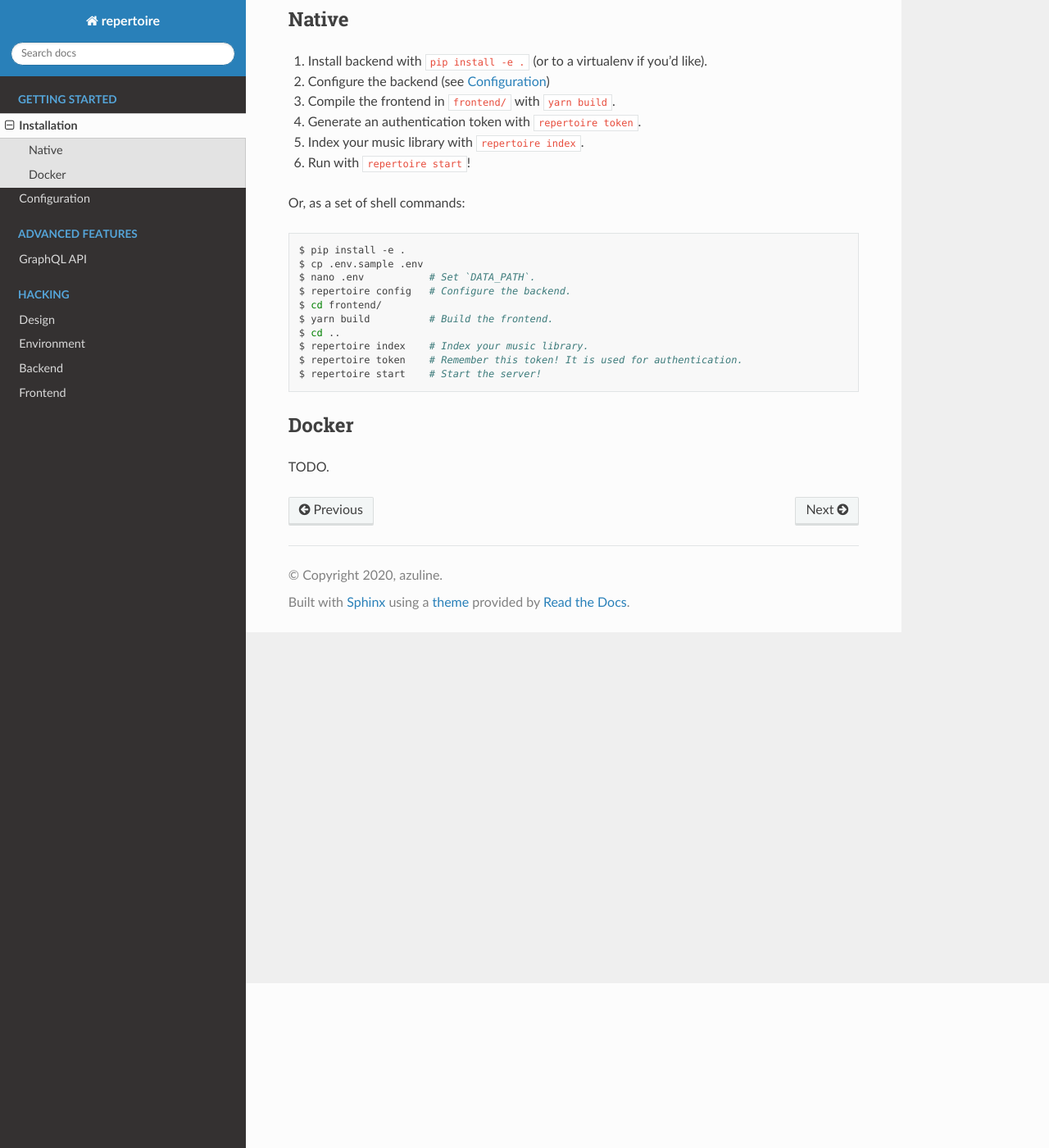
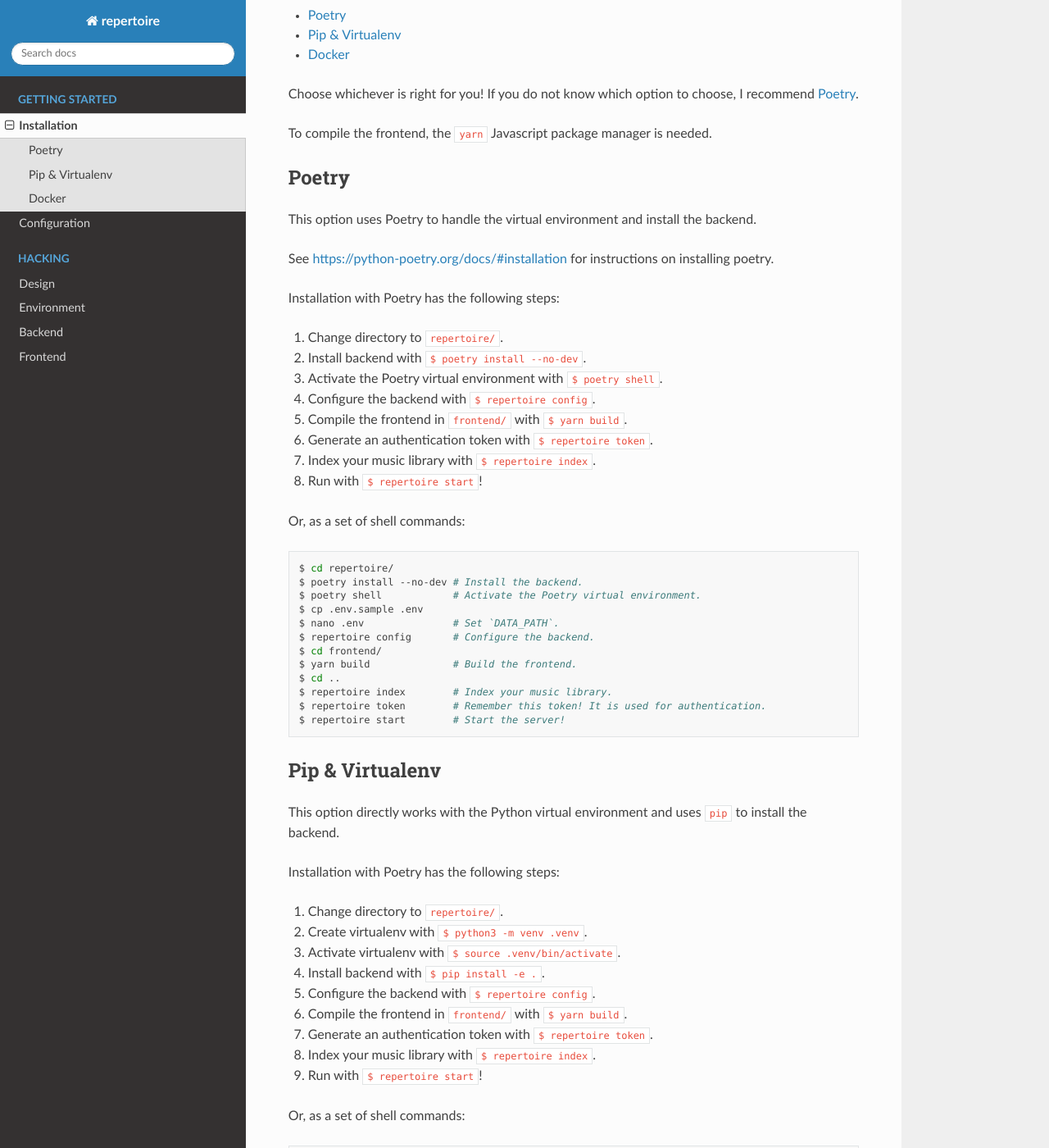
Before and after one commit to azuline/repertoire, a Sphinx documentation site: the page built from docs/start/installation.rst, in a window 1280 px wide and 1400 px high, scrolled down 201 px. Shown: the whole window at 82% size. Built offline with Sphinx 7.4.7 and the Read the Docs theme 2.0.0, drawn with Linux system fonts in a browser that asks for light colours; pages that are not in the unit, such as notebooks, are missing from menus; some of the changed text lies outside the part shown.

Commit message:
update docs with new graphql and webserver things

```diff
--- a/docs/advanced/graphql_api.rst
+++ /dev/null
@@ -1,9 +0,0 @@
-.. _advanced_graphql_api:
-
-GraphQL API
-===========
-
-Schema
-------
-
-.. literalinclude:: ../../backend/graphql/schema.graphql
--- a/docs/conf.py
+++ b/docs/conf.py
@@ -20,6 +20,7 @@
 
 extensions = [
     "sphinx.ext.autodoc",
+    "sphinxcontrib.autohttp.flask",
     "sphinx_rtd_theme",
     "sphinx_autodoc_typehints",
     "autodocsumm",
--- a/docs/hacking/environment.rst
+++ b/docs/hacking/environment.rst
@@ -1,3 +1,5 @@
+.. _hacking_environment:
+
 Environment
 ===========
 
--- a/docs/index.rst
+++ b/docs/index.rst
@@ -41,7 +41,7 @@
    :hidden:
    :caption: Advanced Features
 
-   advanced/graphql_api
+   advanced/server_api
 
 Hacking
 -------
--- a/docs/start/installation.rst
+++ b/docs/start/installation.rst
@@ -3,39 +3,97 @@
 Installation
 ============
 
-There are two installation options: :ref:`installation_native` and
-:ref:`installation_docker`.
+There are three installation options:
 
-.. _installation_native:
+- :ref:`installation_poetry`
+- :ref:`installation_virtualenv`
+- :ref:`installation_docker`
 
-Native
+Choose whichever is right for you! If you do not know which option to choose, I
+recommend :ref:`installation_poetry`.
+
+To compile the frontend, the ``yarn`` Javascript package manager is needed.
+
+.. _installation_poetry:
+
+Poetry
 ------
 
-#. Install backend with ``pip install -e .`` (or to a virtualenv if you'd like).
-#. Configure the backend (see :ref:`configuration`)
-#. Compile the frontend in ``frontend/`` with ``yarn build``.
-#. Generate an authentication token with ``repertoire token``.
-#. Index your music library with ``repertoire index``.
-#. Run with ``repertoire start``!
+This option uses Poetry to handle the virtual environment and install the
+backend.
+
+See https://python-poetry.org/docs/#installation for instructions on installing
+poetry.
+
+Installation with Poetry has the following steps:
+
+#. Change directory to ``repertoire/``.
+#. Install backend with ``$ poetry install --no-dev``.
+#. Activate the Poetry virtual environment with ``$ poetry shell``.
+#. Configure the backend with ``$ repertoire config``.
+#. Compile the frontend in ``frontend/`` with ``$ yarn build``.
+#. Generate an authentication token with ``$ repertoire token``.
+#. Index your music library with ``$ repertoire index``.
+#. Run with ``$ repertoire start``!
 
 Or, as a set of shell commands:
 
 .. code-block:: sh
 
-   $ pip install -e .
+   $ cd repertoire/
+   $ poetry install --no-dev # Install the backend.
+   $ poetry shell            # Activate the Poetry virtual environment.
    $ cp .env.sample .env
-   $ nano .env           # Set `DATA_PATH`.
-   $ repertoire config   # Configure the backend.
+   $ nano .env               # Set `DATA_PATH`.
+   $ repertoire config       # Configure the backend.
    $ cd frontend/
-   $ yarn build          # Build the frontend.
+   $ yarn build              # Build the frontend.
    $ cd ..
-   $ repertoire index    # Index your music library.
-   $ repertoire token    # Remember this token! It is used for authentication.
-   $ repertoire start    # Start the server!
+   $ repertoire index        # Index your music library.
+   $ repertoire token        # Remember this token! It is used for authentication.
+   $ repertoire start        # Start the server!
+
+.. _installation_virtualenv:
+
+Pip & Virtualenv
+----------------
+
+This option directly works with the Python virtual environment and uses ``pip``
+to install the backend.
+
+Installation with Poetry has the following steps:
+
+#. Change directory to ``repertoire/``.
+#. Create virtualenv with ``$ python3 -m venv .venv``.
+#. Activate virtualenv with ``$ source .venv/bin/activate``.
+#. Install backend with ``$ pip install -e .``.
+#. Configure the backend with ``$ repertoire config``.
+#. Compile the frontend in ``frontend/`` with ``$ yarn build``.
+#. Generate an authentication token with ``$ repertoire token``.
+#. Index your music library with ``$ repertoire index``.
+#. Run with ``$ repertoire start``!
+
+Or, as a set of shell commands:
+
+.. code-block:: sh
+
+   $ cd repertoire/
+   $ python3 -m venv .venv     # Create the virtual environment
+   $ source .venv/bin/activate # Activate the virtual environment.
+   $ pip install -e .          # Install the backend.
+   $ cp .env.sample .env
+   $ nano .env                 # Set `DATA_PATH`.
+   $ repertoire config         # Configure the backend.
+   $ cd frontend/
+   $ yarn build                # Build the frontend.
+   $ cd ..
+   $ repertoire index          # Index your music library.
+   $ repertoire token          # Remember this token! It is used for authentication.
+   $ repertoire start          # Start the server!
 
 .. _installation_docker:
 
 Docker
 ------
 
-TODO.
+This option uses Docker to install the server inside a container. TODO.
--- a/pyproject.toml
+++ b/pyproject.toml
@@ -38,6 +38,7 @@
 sphinx = "^3.2.1"
 sphinx-autodoc-typehints = "^1.11.1"
 sphinx-rtd-theme = "^0.5.0"
+"sphinxcontrib.httpdomain" = "^1.7.0"
 
 [tool.black]
 line-length = 88
```
Also changed, not shown: docs/advanced/server_api.rst (added, +57 -0 lines), docs/hacking/backend/graphql.rst (added, +35 -0 lines), docs/hacking/backend/index.rst (+6 -3 lines), docs/hacking/backend/webserver.rst (+2 -17 lines), docs/advanced/playground_auth.png (added), 2 other files.
